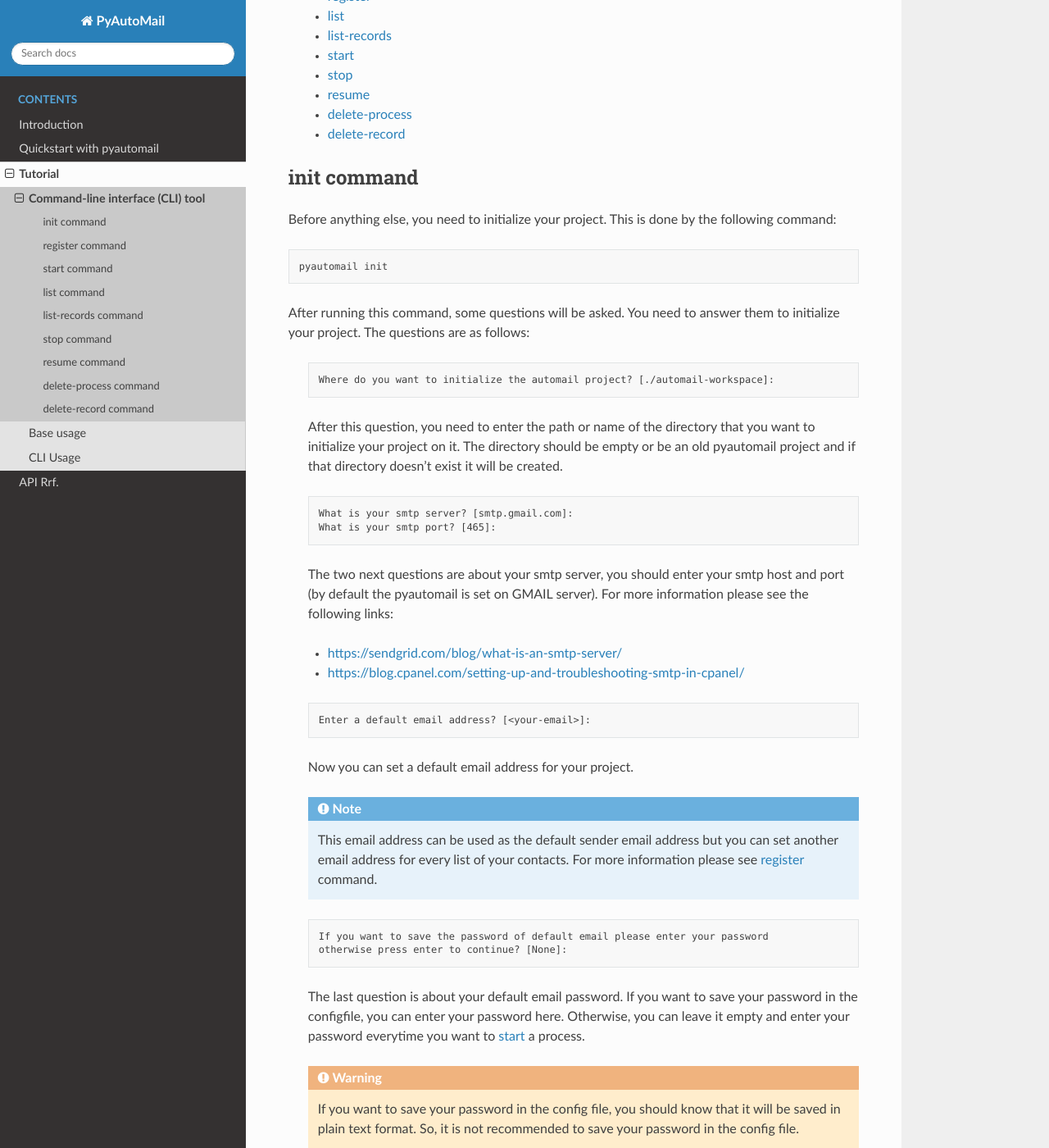
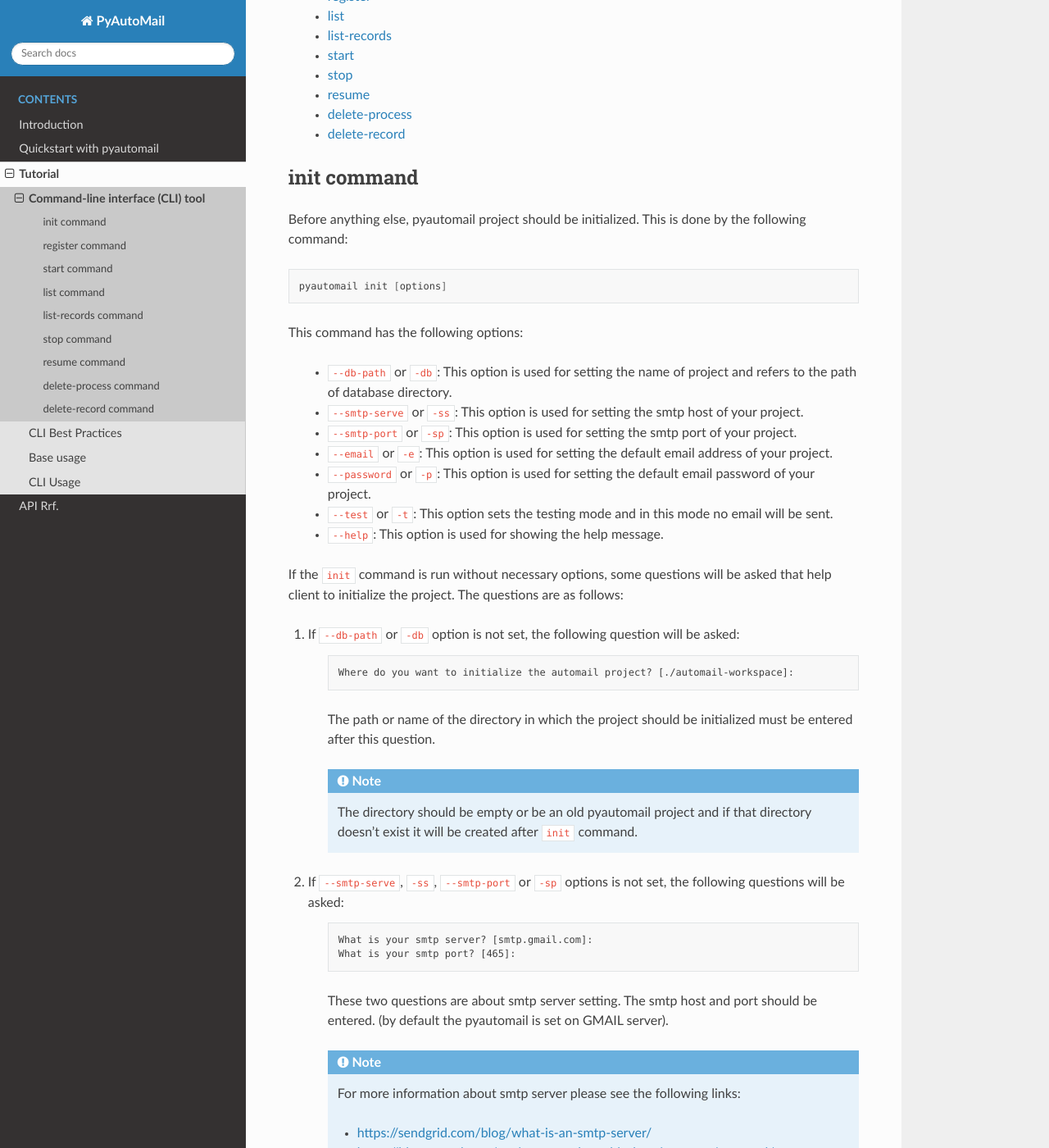
Before and after one commit to msinamsina/pyautomail, a Sphinx documentation site: the page built from docs/tutorial/cli.rst, in a window 1280 px wide and 1400 px high, scrolled down 435 px. Shown: the whole window at 82% size. Built offline with Sphinx 7.4.7 and the Read the Docs theme 2.0.0, drawn with Linux system fonts in a browser that asks for light colours; some of the changed text lies outside the part shown.

Commit message:
cli docs are modified

```diff
--- a/docs/tutorial/cli.rst
+++ b/docs/tutorial/cli.rst
@@ -25,60 +25,86 @@
 init command
 ------------
 
-Before anything else, you need to initialize your project. This is done by the following command:
+Before anything else, pyautomail project should be initialized. This is done by the following command:
 
 .. code-block:: bash
 
-    pyautomail init
+    pyautomail init [options]
 
-After running this command, some questions will be asked. You need to answer them to initialize your project.
-The questions are as follows:
+This command has the following options:
+
+    - ``--db-path`` or ``-db``: This option is used for setting the name of project and refers to
+      the path of database directory.
+    - ``--smtp-serve`` or ``-ss``: This option is used for setting the smtp host of your project.
+    - ``--smtp-port`` or ``-sp``: This option is used for setting the smtp port of your project.
+    - ``--email`` or ``-e``: This option is used for setting the default email address of your project.
+    - ``--password`` or ``-p``: This option is used for setting the default email password of your project.
+    - ``--test`` or ``-t``: This option sets the testing mode and in this mode no email will be sent.
+    - ``--help``: This option is used for showing the help message.
+
+
+If the ``init`` command is run without necessary options, some questions will be asked that help client
+to initialize the project. The questions are as follows:
+
+1. If ``--db-path`` or ``-db`` option is not set, the following question will be asked:
 
     .. code-block:: text
 
         Where do you want to initialize the automail project? [./automail-workspace]:
 
-    After this question, you need to enter the path or name of the directory that you want to initialize your project on it.
-    The directory should be empty or be an old pyautomail project and if that directory doesn't exist it will be created.
+    The path or name of the directory in which the project should be initialized must be entered after this question.
+
+    .. note::
+        The directory should be empty or be an old pyautomail project and if that directory doesn't exist it will be
+        created after ``init`` command.
+
+2. If ``--smtp-serve``, ``-ss``, ``--smtp-port`` or ``-sp`` options is not set, the following questions will be asked:
 
     .. code-block:: text
 
         What is your smtp server? [smtp.gmail.com]:
         What is your smtp port? [465]:
 
-    The two next questions are about your smtp server, you should enter your smtp host and port
+    These two questions are about smtp server setting. The smtp host and port should be entered.
     (by default the pyautomail is set on GMAIL server).
-    For more information please see the following links:
 
-    - https://sendgrid.com/blog/what-is-an-smtp-server/
-    - https://blog.cpanel.com/setting-up-and-troubleshooting-smtp-in-cpanel/
+    .. note::
+        For more information about smtp server please see the following links:
+
+        - https://sendgrid.com/blog/what-is-an-smtp-server/
+        - https://blog.cpanel.com/setting-up-and-troubleshooting-smtp-in-cpanel/
+
+3. If ``--email`` or ``-e`` option is not set, the following question will be asked:
 
     .. code-block:: text
 
         Enter a default email address? [<your-email>]:
 
-    Now you can set a default email address for your project.
+    The answer of this question will set a default email address for your project.
 
     .. note::
         This email address can be used as the default sender email address but you can set another email
         address for every list of your contacts. For more information please
         see :ref:`register <register command>` command.
 
+
+4. If ``--password`` or ``-p`` option is not set, the following question will be asked:
+
     .. code-block:: text
 
         If you want to save the password of default email please enter your password
         otherwise press enter to continue? [None]:
 
-    The last question is about your default email password. If you want to save your password in the config\
-    file, you can enter your password here. Otherwise, you can leave it empty and enter your password every\
-    time you want to :ref:`start <start command>` a process.
+    This question is about default email password. If the password is entered, it will be saved in the config file.
+    Otherwise, if it's leaved empty the password should be entered every time you want to :ref:`start <start command>`
+    a process.
 
     .. warning::
         If you want to save your password in the config file, you should know that it will be saved in plain
         text format. So, it is not recommended to save your password in the config file.
 
-When the initialization process is done, the pyautomail project will be initialized.
-A new directory with the name of your project will be created which the following files exist on it:
+When the pyautomail project initialization process is done, a new directory with the name of your project will be
+created which the following files exist on it:
 
 .. code-block:: text
 
@@ -86,23 +112,23 @@
         |_ config.cfg
         |_ mail.db
 
-The init command also has some options which are as follows:
+The config.cfg file contains the configuration of your project and the mail.db file is a sqlite database which is stored
+the processes ans records of your project.
 
-    - ``--db-path`` or ``-db``: You can set the path of the directory that you want to initialize your project on it.
-    - ``--smtp-serve`` or ``-ss``: You can set the smtp host of your project.
-    - ``--smtp-port`` or ``-sp``: You can set the smtp port of your project.
-    - ``--email`` or ``-e``: You can set the default email address of your project.
-    - ``--password`` or ``-p``: You can save your default email password in the config file.
-    - ``--test`` or ``-t``: This is used for testing and in this mode no email will be sent.
-    - ``--help``: This is used for showing the help message.
+**config.cfg**:
+
+.. literalinclude::
+    ../../examples/assets/config.cfg
+    :language: text
+
+
+User can edit this file manually. But, it is recommended to use the ``init`` command for editing this file.
+
 
 .. important::
-    All the other command must be run from the inside of the project folder.
+    All the other command must be run from the inside of the project folder. For more information see
+    :doc:`cli best practices <./cli-best-practices>`
 
-    .. code-block:: bash
-
-        pyautomail init
-        cd <path-to-your-project>
 
 register command
 ----------------
@@ -112,11 +138,10 @@
 
 .. code-block:: bash
 
-    pyautomail register <path/to/contacts/file>
+    pyautomail register <path/to/contacts/file> [options]
 
 The ``<path/to/contacts/file>`` is the path of your contacts file. The contacts file should be a ``.csv`` file and
-must have a column with the name of ``email``.
-every row of this column should be a valid email address.
+must have a column with the name of ``email``. Every row of this column should be a valid email address.
 
 Other columns of the contacts file are optional and you can add as many columns as you want. The name of the columns
 will be used as the name of the variables in the template file. For example, if you have a column with the name of
--- a/docs/tutorial/index.rst
+++ b/docs/tutorial/index.rst
@@ -5,6 +5,7 @@
    :caption: Contents
 
    ./cli
+   ./cli-best-practices
 
 
 
```
Also changed, not shown: docs/tutorial/cli-best-practices.rst (added, +22 -0 lines).
